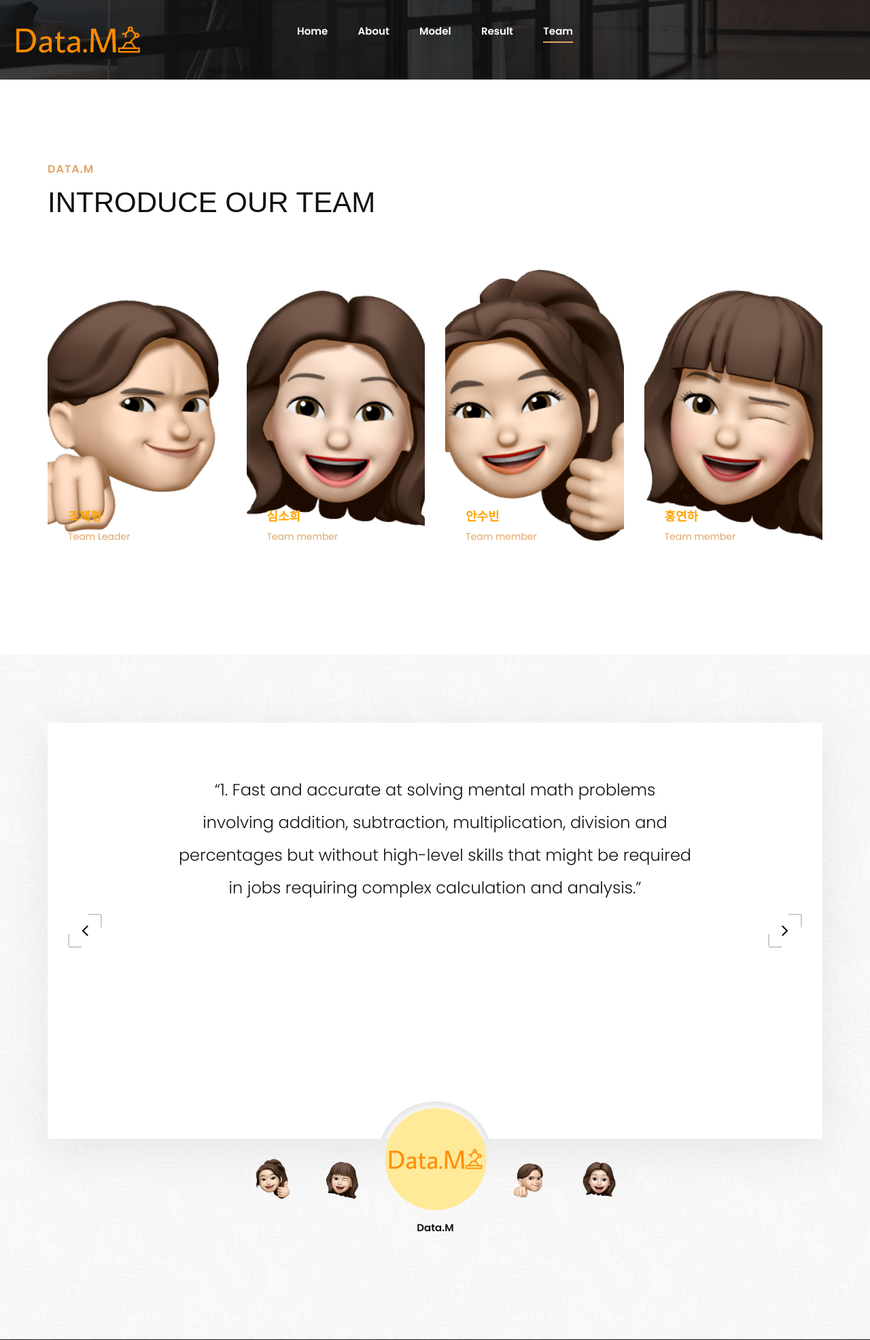
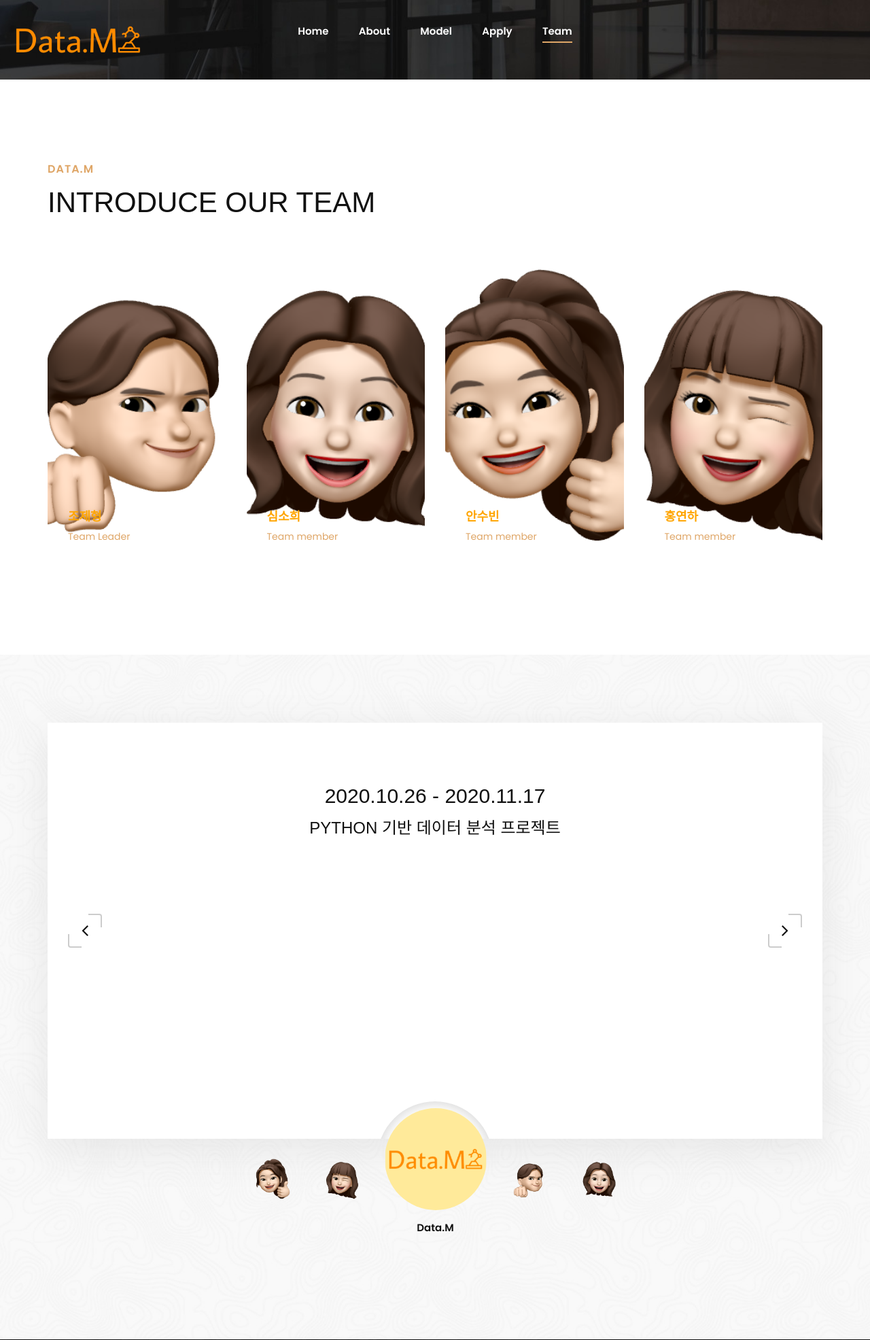
Before and after one commit to axxsxbxx/T4IR_DM, a Django app: page /contents/team/ in a window 1280 px wide. Shown: the top 1971 px of the page at 68% size. Run offline with Django 3.2, Linux system fonts and the light colour scheme; some libraries are stand-ins or nearby versions; some web fonts are replaced.

Commit message:
edit finish

```diff
--- a/contents/templates/contact.html
+++ b/contents/templates/contact.html
@@ -57,14 +57,14 @@
                             <li><a href="/contents/about/">About</a></li>
                             <li><a href="/contents/model/">Model</a>
                                 <ul class="dropdown">
-                                    <li><a href="./Project-details.html">Logistic Regression</a></li>
-                                    <li><a href="./about.html">KNN</a></li>
-                                    <li><a href="./services.html">Random Forest</a></li>
-                                    <li><a href="./blog-details.html">ADA Boost</a></li>
-                                    <li><a href="./blog-details.html">XGBoost</a></li>
+                                    <li><a href="/contents/logistic/">Logistic Regression</a></li>
+                                    <li><a href="/contents/knn/">KNN</a></li>
+                                    <li><a href="/contents/randomforest/">Random Forest</a></li>
+                                    <li><a href="/contents/ada/">ADA Boost</a></li>
+                                    <li><a href="/contents/xgb/">XGBoost</a></li>
                                 </ul>
                             </li>
-                            <li><a href="#">Result</a>
+                            <li><a href="#">Apply</a>
                                 <ul class="dropdown">
                                     <li><a href="/contents/group1/">Group1</a></li>
                                     <li><a href="/contents/group2/">Group2</a></li>
@@ -146,7 +146,8 @@
                             </div>
                             <p>XGBoost 분석 및 알고리즘 모델링<br>
                                 데이터 시각화<br>
-                                웹 페이지 제작</p>
+                                웹 페이지 제작<br>
+                                오류 테스트</p>
                         </div>
                     </div>
                 </div>
@@ -162,10 +163,8 @@
                         <div class="testimonial__item">
                             <div class="row d-flex justify-content-center">
                                 <div class="col-xl-9 col-lg-10">
-                                    <p>“1. Fast and accurate at solving mental math problems involving addition,
-                                        subtraction, multiplication, division and percentages but without high-level
-                                        skills that might be required in jobs requiring complex calculation and
-                                    analysis.”</p>
+                                    <p><h3>2020.10.26 - 2020.11.17</h3></p>
+                                    <p><h4>PYTHON 기반 데이터 분석 프로젝트</h4></p>
                                 </div>
                             </div>
                         </div>
```
